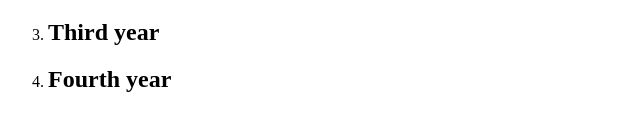
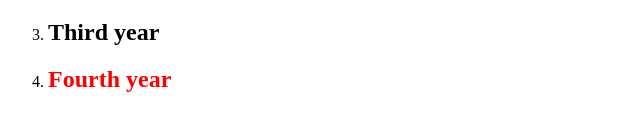
Before and after one commit to saranshagarkar/saranshagarkar.github.io, a plain HTML site: page index.html in a window 1280 px wide. Shown: the part 155-286 px from the top of the page, without its empty margins (0-640 px from the left). Drawn offline with Linux system fonts and the light colour scheme.

Commit message:
Save my work again

```diff
--- a/index.html
+++ b/index.html
@@ -9,7 +9,7 @@
 			<li><h2> First year </h2></li>
 			<li><h2> Second year </h2></li>
 			<li><h2> Third year </h2></li>
-			<li bgcolor = "red"><h2> Fourth year </h2></li>
+			<li><font color = "red"><h2> Fourth year </h2></li>
 		</ol>
 	</body>
 </html>
```
